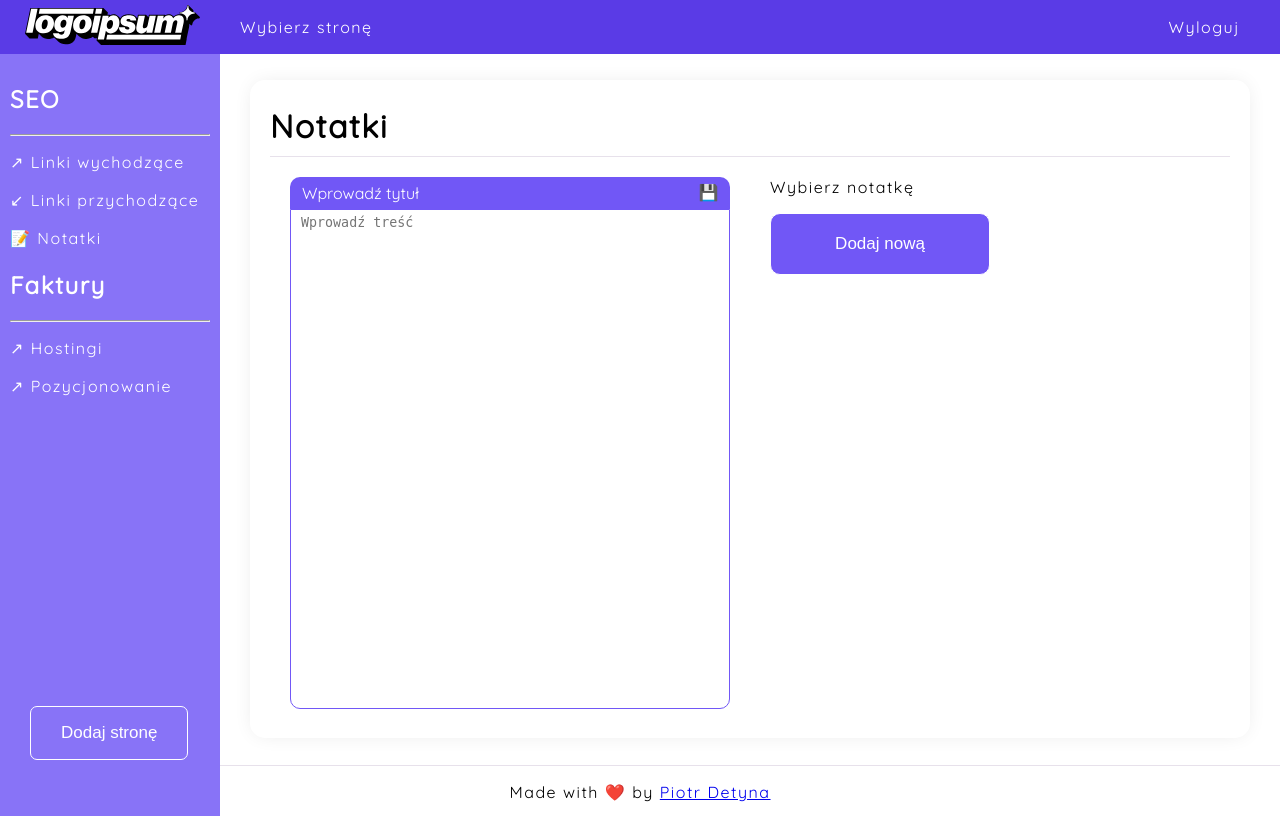
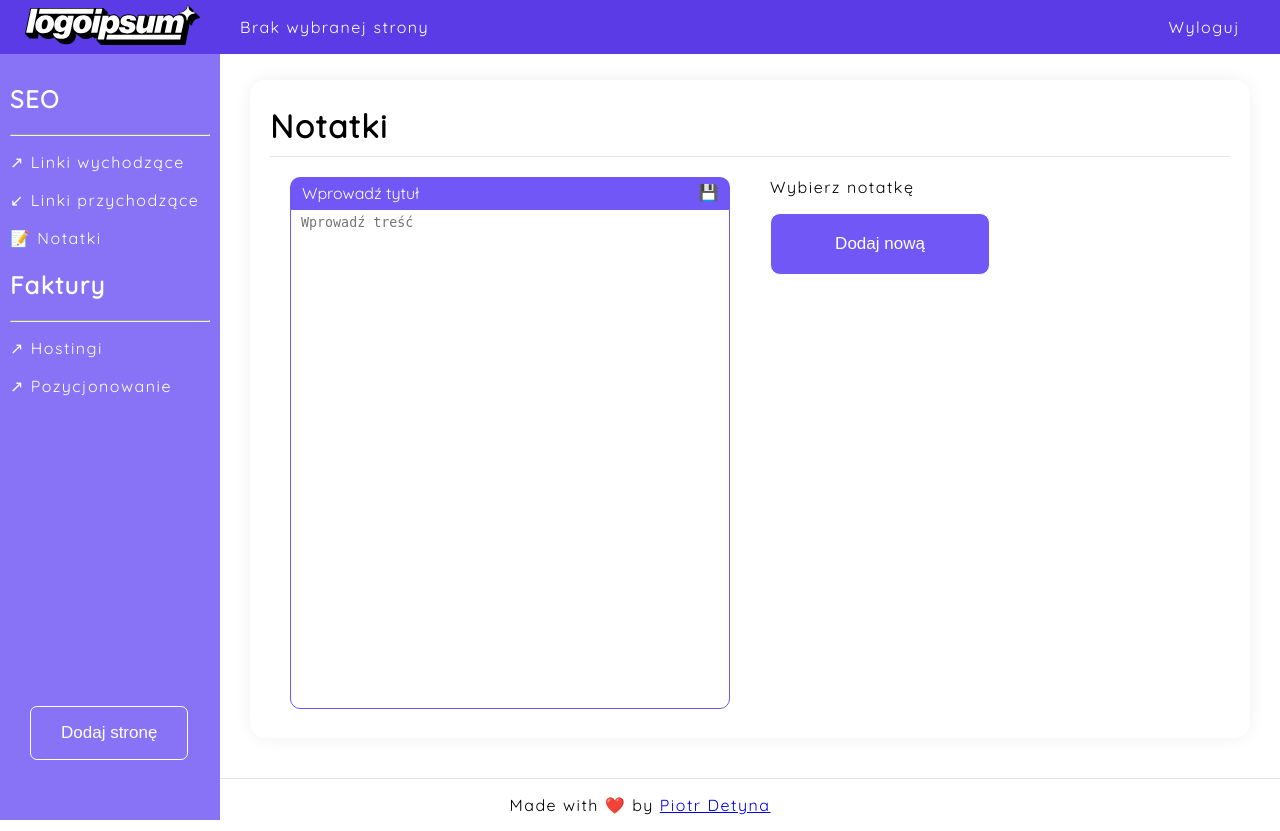
Before and after one commit to piotrdetyna/seo_and_crm_app, a Django app: template base/templates/base/notes.html in a window 1280 px wide. Run offline with Django 4.2, Linux system fonts and the light colour scheme; the template is opened without the code that fills it, so the values that code supplies are empty.

Commit message:
improved footer

```diff
--- a/base/static/main.js
+++ b/base/static/main.js
@@ -96,7 +96,7 @@ document.addEventListener('DOMContentLoaded', () => {
             currentSiteSpan.innerHTML = `Aktualna strona: <a href="/site/"> ${current_site.url}✏️</a>`
         }
         else {
-            currentSiteSpan.innerText = 'Wybierz stronę'
+            currentSiteSpan.innerText = 'Brak wybranej strony'
         }
         document.querySelector('#logout-button').onclick = () => { logout() }
     })();
--- a/base/static/style.css
+++ b/base/static/style.css
@@ -1,11 +1,24 @@
+html,
 body {
   margin: 0;
   padding: 0;
   font-family: 'Quicksand';
   letter-spacing: 1.5px;
-    position: relative;
-    min-height: 92vh;
+  min-height: 100vh;
+  display: flex;
+  flex-direction: column;
 
+}
+
+
+
+
+
+footer {
+  border-top: solid #e7e1eb 0.01px;
+  width: 100%;
+  text-align: center;
+  margin-top: auto;
 }
 
 
@@ -104,21 +117,6 @@ main {
 box-shadow: 0px 0px 20px -4px rgba(231, 231, 231, 1);
   padding: 5px 20px;
 }
-
-footer {
-  border-top: solid #e7e1eb 0.01px;
-  width: 100%;
-  text-align: center;
-  height: 30px;
-  padding-bottom: 20px;
-  position: absolute;
-  bottom: 0;
-
-}
-
-
-
-
 
   .card-top {
     height: 50px;
--- a/base/templates/base/layout.html
+++ b/base/templates/base/layout.html
@@ -14,7 +14,7 @@
 <body>
   <header>
     <div class="menu-left">
-      <img src="/static/logo.svg" class="logo">
+      <a href="/"><img src="/static/logo.svg" class="logo"></a>
     </div>
     <div class="menu-center">
       {% csrf_token %}
```
Lines whose indentation alone changed are shown as unchanged.
